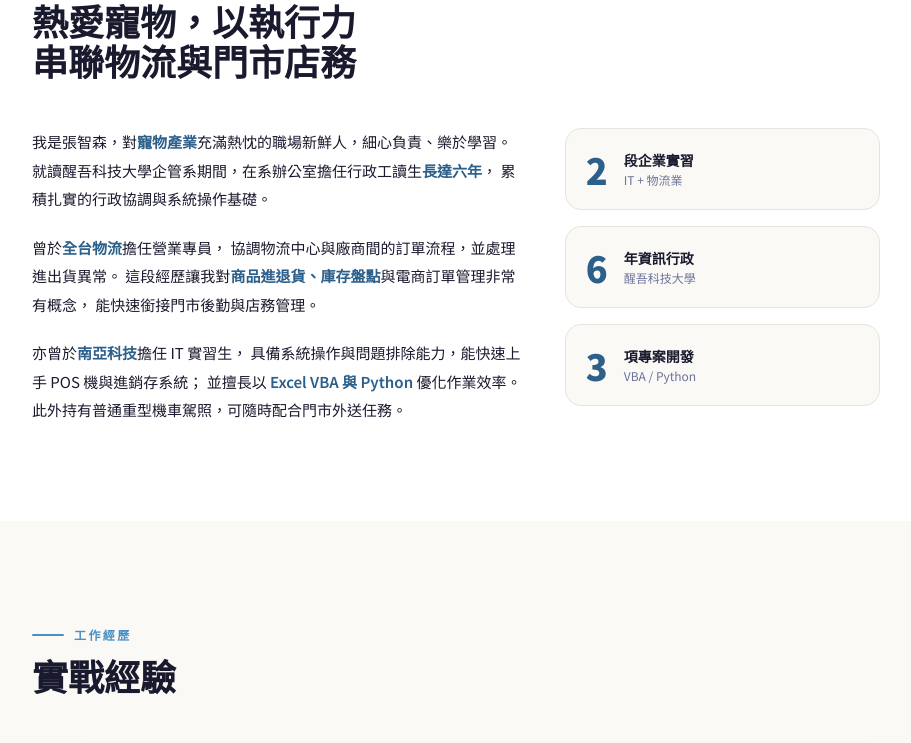
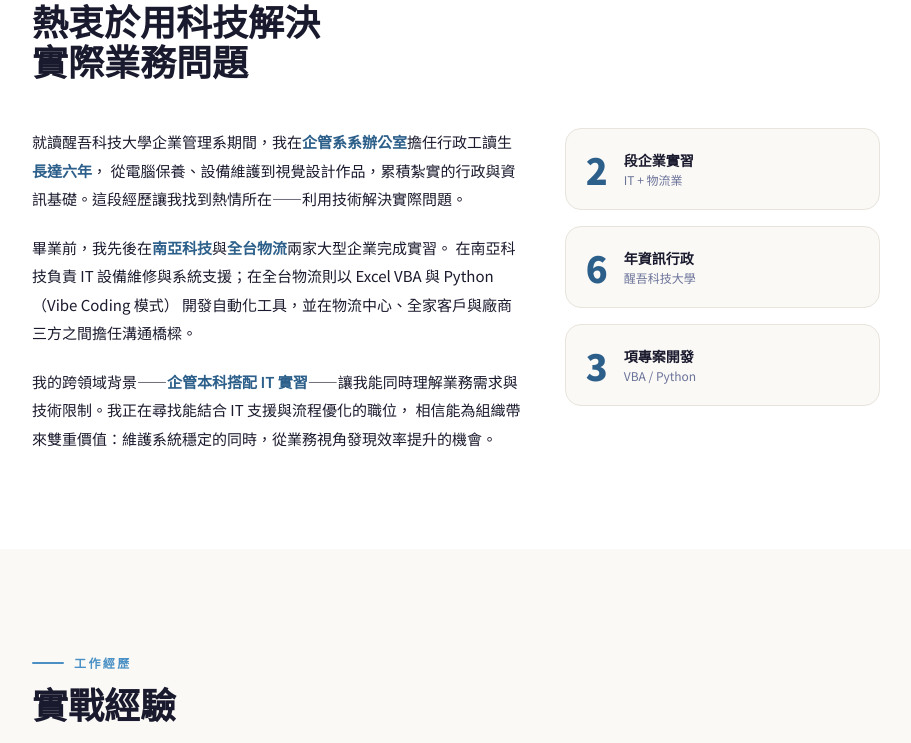
Before and after one commit to win81134679-dot/portfolio, a Next.js app: page / in a window 1280 px wide. Shown: the part 934-1677 px from the top of the page, without its empty margins (184-1095 px from the left). Built offline with nearby package versions, Linux system fonts and the light colour scheme.

Commit message:
revert: 還原 IT / 行政導向版自我介紹與舊版 PDF

```diff
--- a/components/AboutSection.tsx
+++ b/components/AboutSection.tsx
@@ -12,27 +12,26 @@ export default function AboutSection() {
       <div className="max-w-4xl mx-auto px-6">
         <SectionLabel>關於我</SectionLabel>
         <h3 className="text-3xl md:text-4xl font-black text-[#1A1A2E] mt-3 mb-12">
-          熱愛寵物，以執行力<br className="hidden md:block" />串聯物流與門市店務
+          熱衷於用科技解決<br className="hidden md:block" />實際業務問題
         </h3>
 
         <div className="grid md:grid-cols-5 gap-10 items-start">
           <div className="md:col-span-3 space-y-5 text-[#1A1A2E] leading-[1.9] text-[15px]">
             <p>
-              我是張智森，對<strong className="text-[#2C5F8A] font-semibold">寵物產業</strong>充滿熱忱的職場新鮮人，細心負責、樂於學習。
-              就讀醒吾科技大學企管系期間，在系辦公室擔任行政工讀生<strong className="text-[#2C5F8A] font-semibold">長達六年</strong>，
-              累積扎實的行政協調與系統操作基礎。
+              就讀醒吾科技大學企業管理系期間，我在<strong className="text-[#2C5F8A] font-semibold">企管系系辦公室</strong>擔任行政工讀生
+              <strong className="text-[#2C5F8A] font-semibold">長達六年</strong>，
+              從電腦保養、設備維護到視覺設計作品，累積紮實的行政與資訊基礎。這段經歷讓我找到熱情所在——利用技術解決實際問題。
             </p>
             <p>
-              曾於<strong className="text-[#2C5F8A] font-semibold">全台物流</strong>擔任營業專員，
-              協調物流中心與廠商間的訂單流程，並處理進出貨異常。
-              這段經歷讓我對<strong className="text-[#2C5F8A] font-semibold">商品進退貨、庫存盤點</strong>與電商訂單管理非常有概念，
-              能快速銜接門市後勤與店務管理。
+              畢業前，我先後在<strong className="text-[#2C5F8A] font-semibold">南亞科技</strong>與
+              <strong className="text-[#2C5F8A] font-semibold">全台物流</strong>兩家大型企業完成實習。
+              在南亞科技負責 IT 設備維修與系統支援；在全台物流則以 Excel VBA 與 Python（Vibe Coding 模式）
+              開發自動化工具，並在物流中心、全家客戶與廠商三方之間擔任溝通橋樑。
             </p>
             <p>
-              亦曾於<strong className="text-[#2C5F8A] font-semibold">南亞科技</strong>擔任 IT 實習生，
-              具備系統操作與問題排除能力，能快速上手 POS 機與進銷存系統；
-              並擅長以 <strong className="text-[#2C5F8A] font-semibold">Excel VBA 與 Python</strong> 優化作業效率。
-              此外持有普通重型機車駕照，可隨時配合門市外送任務。
+              我的跨領域背景——<strong className="text-[#2C5F8A] font-semibold">企管本科搭配 IT 實習</strong>
+              ——讓我能同時理解業務需求與技術限制。我正在尋找能結合 IT 支援與流程優化的職位，
+              相信能為組織帶來雙重價值：維護系統穩定的同時，從業務視角發現效率提升的機會。
             </p>
           </div>
 
```
Also changed, not shown: 1 other file (tests, documents, lock files or other folders).
